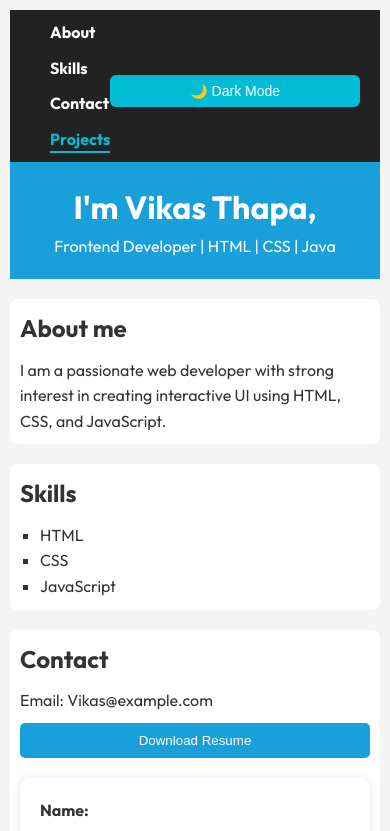
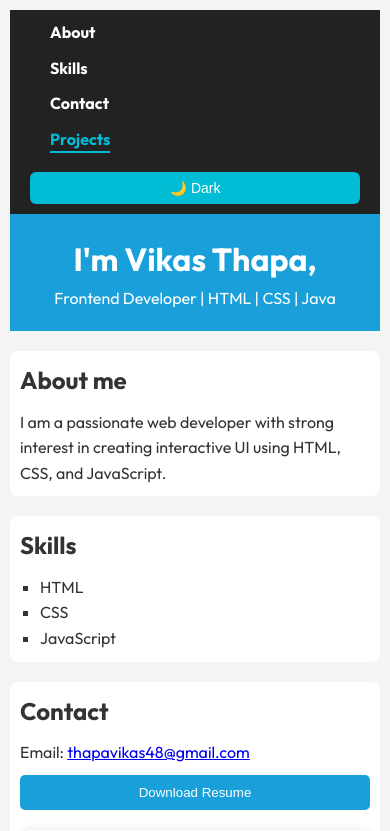
Before and after one commit to vikas600/resume, a plain HTML site: page index.html in a window 390 px wide. Shown: the top 831 px of the page. Drawn offline with Linux system fonts and the light colour scheme.

Commit message:
updated design and mobile responsiveness

```diff
--- a/index.html
+++ b/index.html
@@ -28,7 +28,7 @@
             <li><a href="#projects" class="nav-link">Projects</a></li>
         </ul>
 
-        <button id="themeToggle">🌙 Dark Mode</button>
+        <button id="themeToggle">🌙 Dark</button>
 
     </nav>
 
@@ -54,7 +54,8 @@
     </section>
     <section id="contact" class="reveal" style="--delay:0.5s">
         <h2>Contact</h2>
-        <p>Email: Vikas@example.com</p>
+        <p>Email: <a href="mailto:thapavikas48@gmail.com">thapavikas48@gmail.com</a></p>
+
         <a href="Resume.pdf" download>
             <button>Download Resume</button>
         </a>
@@ -216,11 +217,11 @@
 
             if (savedTheme === "dark") {
                 document.body.classList.add("dark");
-                toggleBtn.textContent = "🌞 Light Mode";
+                toggleBtn.textContent = "🌞 Light";
 
             } else {
                 document.body.classList.remove("dark");
-                toggleBtn.textContent = "🌙 Dark Mode";
+                toggleBtn.textContent = "🌙 Dark";
             }
         });
 
@@ -228,10 +229,10 @@
             document.body.classList.toggle("dark");
 
             if (document.body.classList.contains("dark")) {
-                toggleBtn.textContent = "🌞 Light Mode";
+                toggleBtn.textContent = "🌞 Light";
                 localStorage.setItem("theme", "dark");
             } else {
-                toggleBtn.textContent = "🌙 Dark Mode";
+                toggleBtn.textContent = "🌙 Dark";
                 localStorage.setItem("theme", "light");
 
 
--- a/style.css
+++ b/style.css
@@ -338,3 +338,25 @@ body:not(.dark) #scrollTopBtn {
   bottom: -4px;
   left: 0;
 }
+
+@media(max-width: 600px) {
+    nav {
+        flex-direction: column;
+        align-items: flex-start;
+    }
+
+    nav ul {
+        width: 100%;
+        flex-direction: column;
+        align-items: flex-start;
+        gap: 10px;
+        margin-bottom: 10px;
+    }
+
+    nav button,
+    #themeToggle {
+        width: 100%;
+        margin: 10px 0 0;
+        align-self: center;
+    }
+}
```
